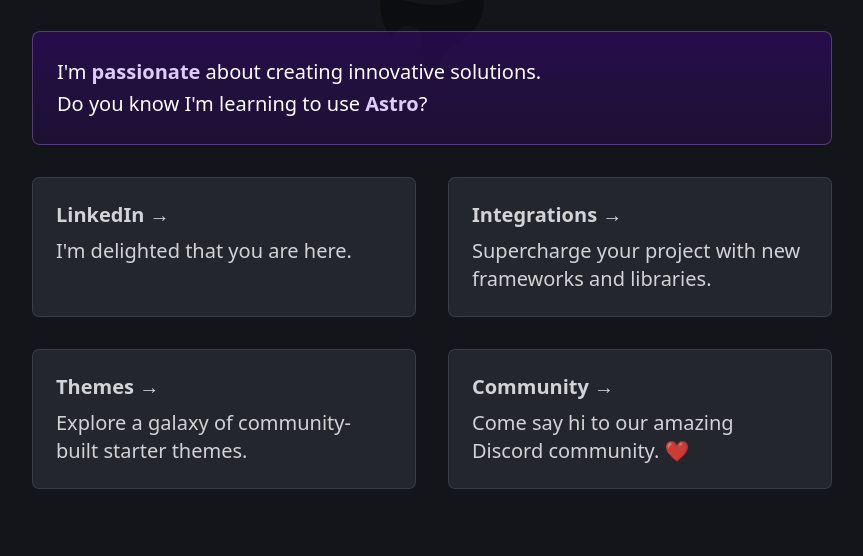
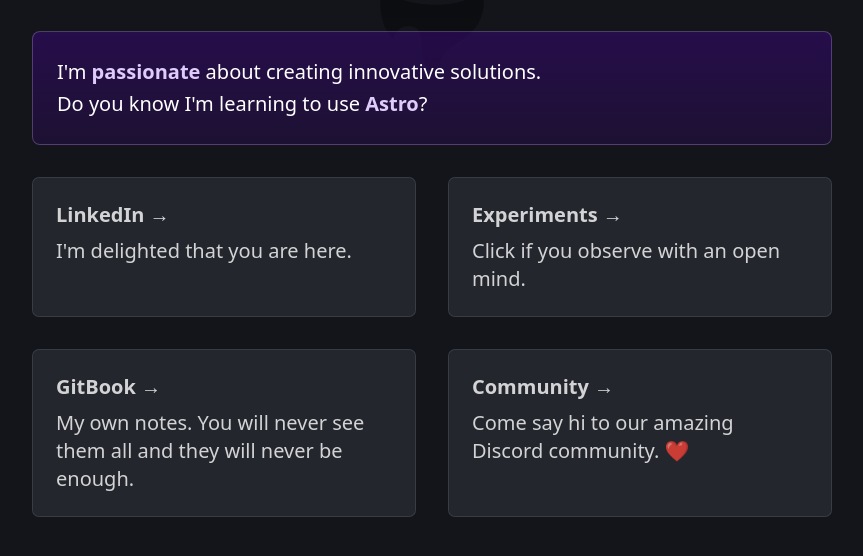
Before and after one commit to Aluonam/architecture-web, an Astro site in the folder exampleAStro/: page / in a window 1280 px wide. Shown: the part 164-720 px from the top of the page, without its empty margins (208-1071 px from the left). Built offline with nearby package versions, Linux system fonts and the light colour scheme; Astro itself is replaced by a stand-in of ours.

Commit message:
feat: astro cards

```diff
--- a/exampleAStro/src/pages/index.astro
+++ b/exampleAStro/src/pages/index.astro
@@ -51,14 +51,14 @@ console.log('im using A')
 				body="I'm delighted that you are here."
 			/>
 			<Card
-				href="https://astro.build/integrations/"
-				title="Integrations"
-				body="Supercharge your project with new frameworks and libraries."
+				href="https://github.com/Aluonam"
+				title="Experiments"
+				body="Click if you observe with an open mind."
 			/>
 			<Card
-				href="https://astro.build/themes/"
-				title="Themes"
-				body="Explore a galaxy of community-built starter themes."
+				href="https://pcr-1.gitbook.io/new-collection"
+				title="GitBook"
+				body="My own notes. You will never see them all and they will never be enough."
 			/>
 			<Card
 				href="https://astro.build/chat/"
```
